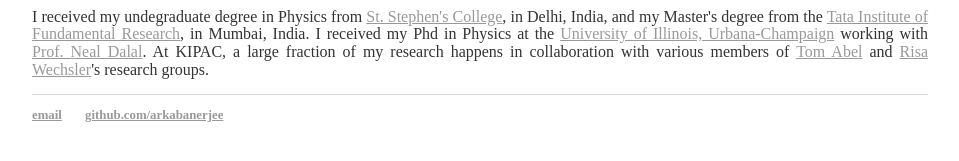
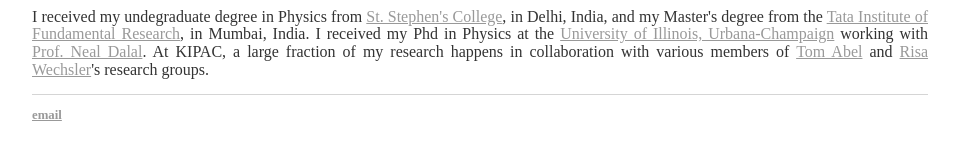
Before and after one commit to arkabanerjee/arkabanerjee.github.io, a Jekyll site: the page built from index.html, in a window 1280 px wide, cut to the strip 698-1054 px from the top of the page. Shown: the part 173-334 px from the top of the strip, without its empty margins (160-1119 px from the left). Built offline with Jekyll 4.4.1, drawn with Linux system fonts in a browser that asks for light colours.

Commit message:
SIDM added

```diff
--- a/_layouts/default.html
+++ b/_layouts/default.html
@@ -22,7 +22,6 @@
 			<footer>
 	    		<ul>
 					<li><a href="mailto:arka.2110@gmail.com">email</a></li>
-	        		<li><a href="https://github.com/arkabanerjee">github.com/arkabanerjee</a></li>
 				</ul>
 			</footer>
 		</body>
```
